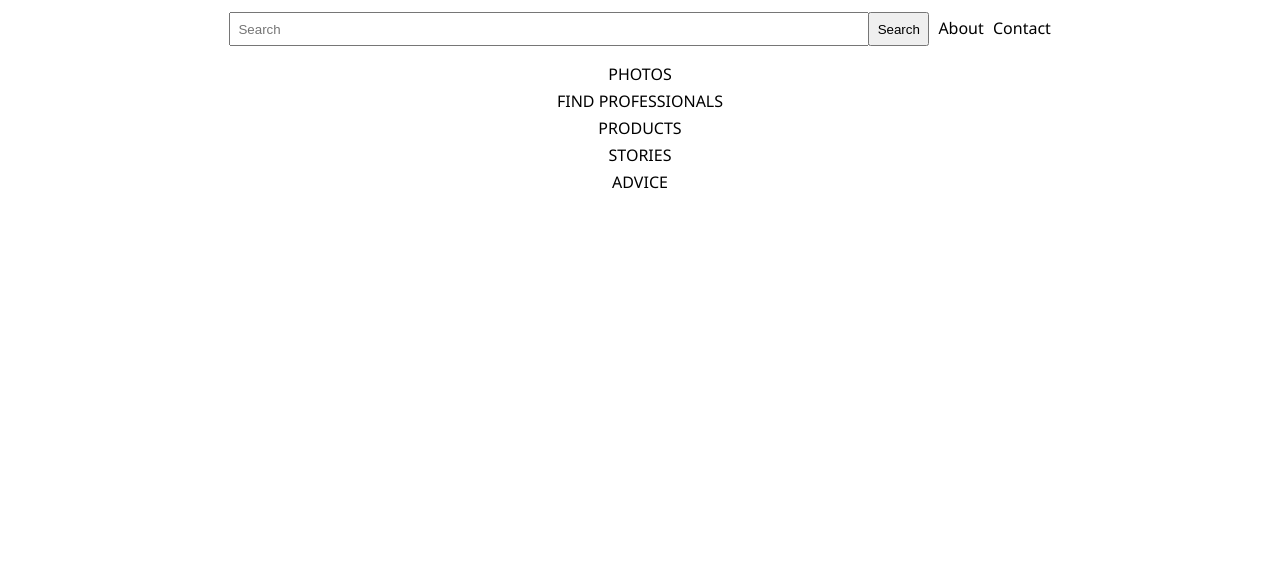
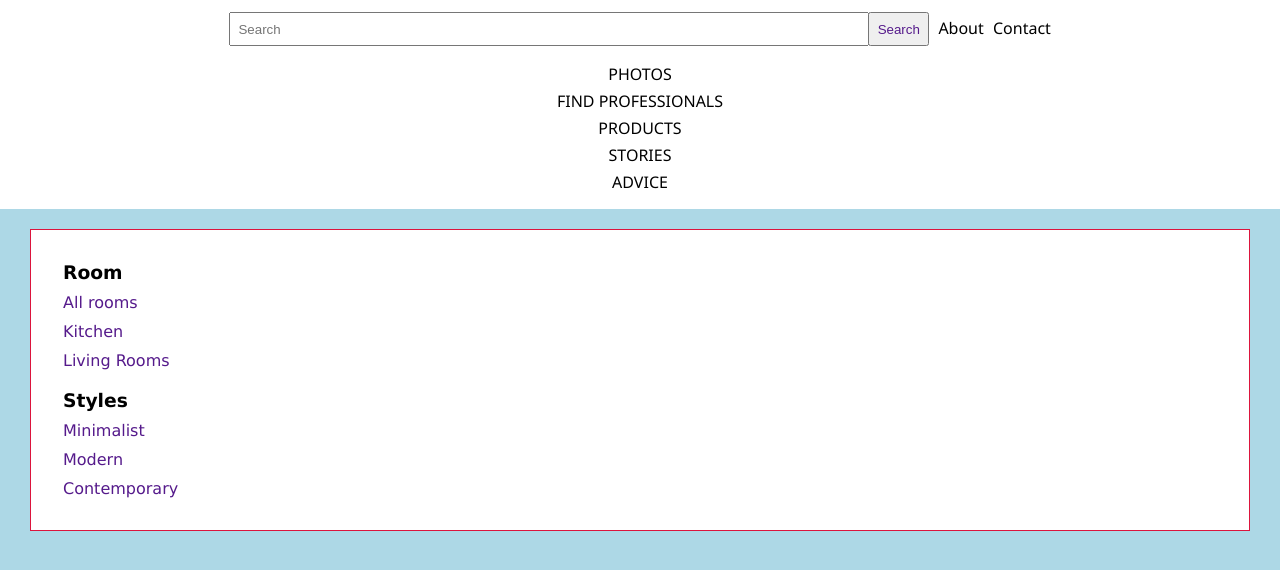
Before and after one commit to Pablo-cyber21/Houzz-clone-, a plain HTML site: page Houzz page 1/index.html in a window 1280 px wide. Drawn offline with Linux system fonts and the light colour scheme.

Commit message:
Side-bar done
Signed-off-by: Asiimawe Pablo <pasiimawe@gmail.com>

```diff
--- a/Houzz page 1/index.html
+++ b/Houzz page 1/index.html
@@ -15,7 +15,10 @@
         <!-- <img src="" alt="" srcset=""> -->
 
         <input type="text" name="search-input" id="" placeholder="Search" />
-        <button class="button-search">Search</button>
+        <button class="button-search">
+          <a class="search-link" href="">Search</a>
+        </button>
+
         <a class="help" href="#">About</a>
 
         <a class="help" href="#">Contact</a>
@@ -31,5 +34,21 @@
         </nav>
       </div>
     </div>
+    <div class="content">
+      <div class="side-bar">
+        <div class="rooms">
+          <h3>Room</h3>
+          <a class="Rooms" href="">All rooms</a>
+          <a class="Rooms" href="">Kitchen</a>
+          <a class="Rooms" href="">Living Rooms</a>
+        </div>
+        <div class="Styles">
+          <h3>Styles</h3>
+          <a class="style" href="">Minimalist</a>
+          <a class="style" href="">Modern</a>
+          <a class="style" href="">Contemporary</a>
+        </div>
+      </div>
+    </div>
   </body>
 </html>
--- a/Houzz page 1/style.css
+++ b/Houzz page 1/style.css
@@ -4,9 +4,15 @@
   box-sizing: border-box;
 }
 
+body {
+  background-color: lightblue;
+}
+
 .navigation {
   /* border: 3px solid red; */
   font-family: "Segoe UI", Tahoma, Geneva, Verdana, sans-serif;
+  background-color: white;
+  padding-bottom: 1em;
 }
 
 .nav-content1 {
@@ -20,9 +26,13 @@ input {
   padding: 0.55em;
 }
 
-button {
+.button-search {
   margin-left: -5px;
   padding: 0.55em;
+}
+
+.search-link {
+  text-decoration: none;
 }
 
 .help {
@@ -45,3 +55,27 @@ button {
   color: black;
   text-decoration: none;
 }
+
+.side-bar {
+  margin-top: 15px;
+  font-family: Verdana, Geneva, Tahoma, sans-serif;
+  border: 1px solid crimson;
+  margin: 20px 30px;
+  padding: 2em;
+  background-color: white;
+}
+
+.Styles {
+  margin-top: 20px;
+}
+.Rooms {
+  display: block;
+  margin-top: 10px;
+  text-decoration: none;
+}
+
+.style {
+  display: block;
+  margin-top: 10px;
+  text-decoration: none;
+}
```
